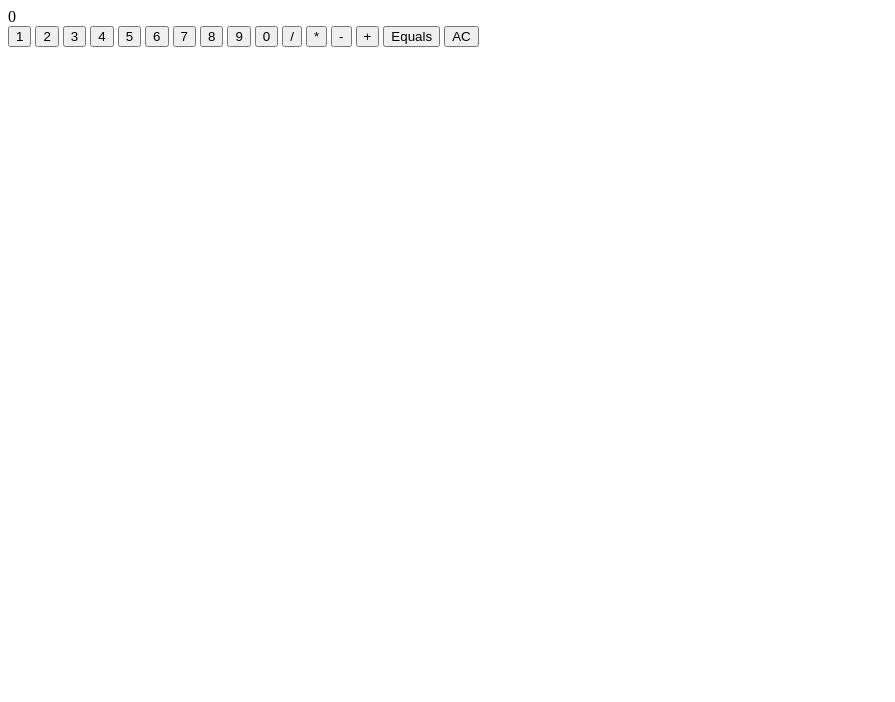
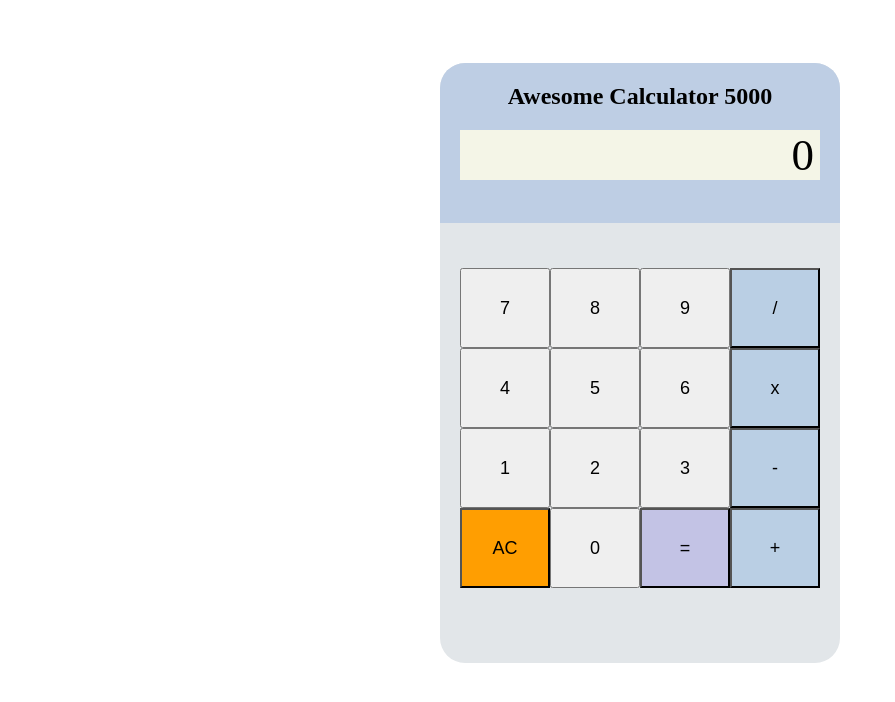
Before and after one commit to mrhaffner/calculator, a plain HTML site: page index.html in a window 1280 px wide. Shown: the whole page, without its empty margins (0-895 px from the left). Drawn offline with Linux system fonts and the light colour scheme.

Commit message:
Added some style

```diff
--- a/index.html
+++ b/index.html
@@ -8,24 +8,28 @@
 </head>
 <body>
     <div id="calcbody">
-        <div id="screen"></div>
-        <div id="buttons">
+        <div id="top-container">
+            <h2>Awesome Calculator 5000</h2>
+            <div id="screen"></div>
+        </div>
+        <div id="buttons-container">
+
+            <button type="button" class="number" id="7">7</button>
+            <button type="button" class="number" id="8">8</button>
+            <button type="button" class="number" id="9">9</button>
+            <button type="button" class="operator" id="divide">/</button>
+            <button type="button" class="number" id="4">4</button>
+            <button type="button" class="number" id="5">5</button>
+            <button type="button" class="number" id="6">6</button>
+            <button type="button" class="operator" id="multiply">x</button>
             <button type="button" class="number" id="1">1</button>
             <button type="button" class="number" id="2">2</button>
             <button type="button" class="number" id="3">3</button>
-            <button type="button" class="number" id="4">4</button>
-            <button type="button" class="number" id="5">5</button>
-            <button type="button" class="number" id="6">6</button>
-            <button type="button" class="number" id="7">7</button>
-            <button type="button" class="number" id="8">8</button>
-            <button type="button" class="number" id="9">9</button>
+            <button type="button" class="operator" id="subtract">-</button>
+            <button type="reset" class="" id="clear">AC</button>
             <button type="button" class="number" id="0">0</button>
-            <button type="button" class="operator" id="divide">/</button>
-            <button type="button" class="operator" id="multiply">*</button>
-            <button type="button" class="operator" id="subtract">-</button>
+            <button type="submit" class="" id="equals">=</button>
             <button type="button" class="operator" id="add">+</button>
-            <button type="submit" class="" id="equals">Equals</button>
-            <button type="reset" class="" id="clear">AC</button>
         </div>
     </div>
     <script src="script.js"></script>
--- a/style.css
+++ b/style.css
@@ -0,0 +1,53 @@
+#calcbody {
+    background-color: #e2e6e9;
+    margin: auto;
+    margin-top: 5%;
+    width: 400px;
+    height: 600px;
+    border-radius: 25px;
+    display: grid;
+    grid-template-columns: 1fr;
+    text-align: center;
+}
+
+#top-container {
+    background-color: #BECEE4;
+    border-radius: 25px 25px 0 0;
+    height: 160px;
+}
+
+#screen {
+    background-color: #F4F5E7;
+    margin: 20px 20px 20px 20px;
+    /*text-align: end;*/
+    display: flex;
+    align-items: center;
+    justify-content: flex-end;
+    height: 50px;
+    font-size: 45px;
+    padding-right: 6px;
+}
+
+#buttons-container {
+    display: grid;
+    grid-template-columns: repeat(4, 1fr);
+    grid-template-rows: repeat(5, 1fr);
+    height: 400px;
+    margin: 45px 20px 0 20px;
+}
+
+button {
+    font-size: 18px;;
+}
+
+#clear {
+    background-color: #FF9E01;
+}
+
+#equals {
+    background-color: #C3C3E5;
+}
+
+.operator {
+    background-color: #BACFE4;
+}
```
